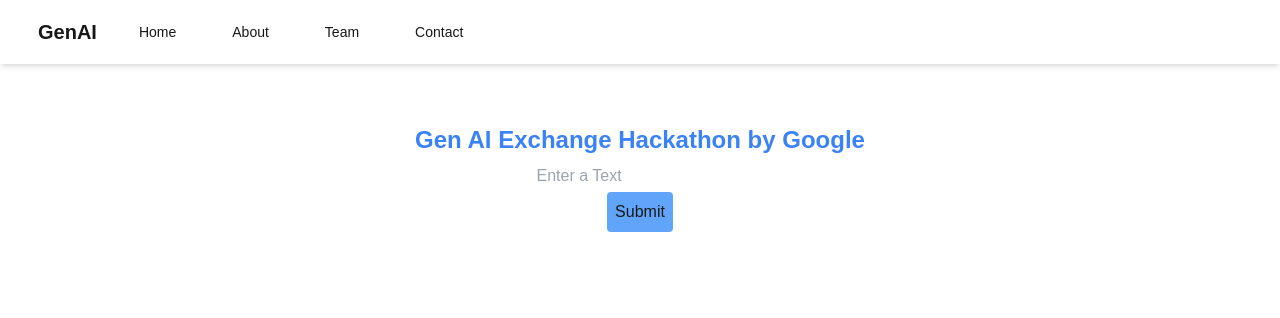
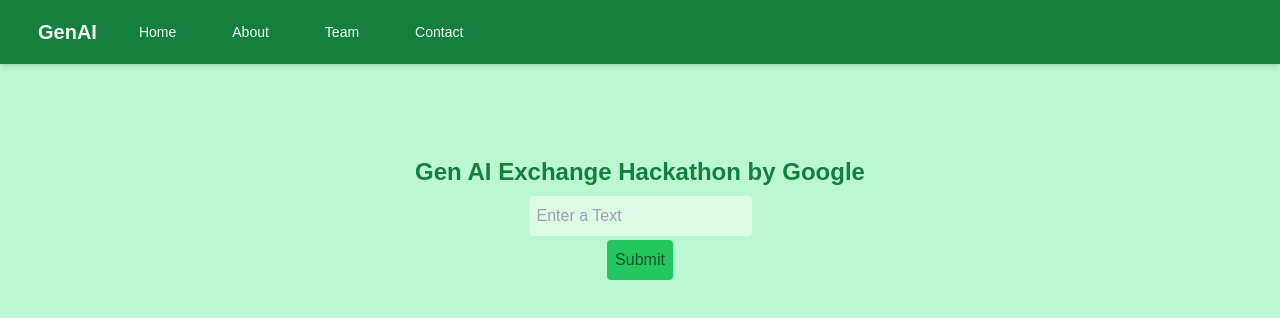
Before and after one commit to shoaib2000857/GroupG, a Next.js app: page / in a window 1280 px wide. Shown: the top 318 px of the page. Built offline with nearby package versions, Linux system fonts and the light colour scheme.

Commit message:
Added a green based theme to the site

```diff
--- a/app/about/page.js
+++ b/app/about/page.js
@@ -2,8 +2,8 @@
 
 export default function page() {
   return (
-    <div>
-      <h1 className="text-3xl font-bold text-blue-500 text-center mt-8">
+    <div className="bg-green-200 text-green-900 min-h-screen p-8">
+      <h1 className="text-3xl font-bold text-green-700 text-center mt-8">
         This is About Page
       </h1>
     </div>
--- a/app/contact/page.js
+++ b/app/contact/page.js
@@ -2,8 +2,8 @@
 
 export default function page() {
   return (
-    <div>
-      <h1 className="text-3xl font-bold text-blue-500 text-center mt-8">
+    <div className="bg-green-200 text-green-900 min-h-screen p-8">
+      <h1 className="text-3xl font-bold text-green-700 text-center mt-8">
         This is Contact Page
       </h1>
     </div>
--- a/app/home/page.js
+++ b/app/home/page.js
@@ -1,7 +1,9 @@
+import { HeroSection } from "../components/hero";
+
 export default function Home() {
-    return (
-      <div className="grid grid-rows-[20px_1fr_20px] items-center justify-items-center min-h-screen p-8 pb-20 gap-16 sm:p-20 font-[family-name:var(--font-geist-sans)]">
-       <h1>Home Page</h1>
-      </div>
-    );
-  }
+  return (
+    <main className="text-center m-5 p-10 bg-green-200 text-green-900">
+      <HeroSection />
+    </main>
+  );
+}
--- a/app/layout.js
+++ b/app/layout.js
@@ -1,5 +1,6 @@
-import Header from "../components/header"
+import Header from "../components/header";
 import "./globals.css";
+
 export const metadata = {
   title: "GenAI Hackathon",
   description:
@@ -9,9 +10,10 @@
 export default function RootLayout({ children }) {
   return (
     <html lang="en">
-      <body className="">
-        <Header/>
-        {children}</body>
+      <body className="bg-green-200 text-green-900">
+        <Header />
+        {children}
+      </body>
     </html>
   );
 }
--- a/app/team/page.js
+++ b/app/team/page.js
@@ -2,8 +2,8 @@
 
 export default function page() {
   return (
-    <div>
-      <h1 className="text-3xl font-bold text-blue-500 text-center mt-8">
+    <div className="bg-green-200 text-green-900 min-h-screen p-8">
+      <h1 className="text-3xl font-bold text-green-700 text-center mt-8">
         This is Team Page
       </h1>
     </div>
--- a/components/header.js
+++ b/components/header.js
@@ -11,13 +11,13 @@
     { name: "Contact", href: "/contact" },
   ];
   return (
-    <nav className=" shadow-md">
+    <nav className="shadow-md bg-green-700 text-green-50">
       <div className="max-w-7xl mx-auto px-4 sm:px-6 lg:px-8">
         <div className="flex justify-between h-16">
           <div className="flex items-center">
             {/* Logo */}
-            <div className="flex-shrink-0 p-1.5 rounded-full hover:bg-blue-600">
-              <Link href="/" className="text-xl font-bold ">
+            <div className="flex-shrink-0 p-1.5 rounded-full hover:bg-green-500">
+              <Link href="/" className="text-xl font-bold text-green-50">
                 GenAI
               </Link>
             </div>
@@ -28,7 +28,7 @@
                 <Link
                   key={item.name}
                   href={item.href}
-                  className="hover:text-blue-600 px-3 py-2 rounded-md text-sm font-medium"
+                  className="hover:text-green-300 px-3 py-2 rounded-md text-sm font-medium"
                 >
                   {item.name}
                 </Link>
@@ -41,7 +41,7 @@
           <div className="-mr-2 flex items-center sm:hidden">
             <button
               onClick={() => setIsOpen(!isOpen)}
-              className="inline-flex items-center justify-center p-2 rounded-md  hover:text-blue-600 focus:outline-none"
+              className="inline-flex items-center justify-center p-2 rounded-md hover:text-green-300 focus:outline-none"
             >
               <svg
                 className="h-6 w-6"
@@ -80,7 +80,7 @@
               <Link
                 key={item.name}
                 href={item.href}
-                className="hover:text-blue-600 block px-3 py-2 rounded-md text-base font-medium"
+                className="hover:text-green-300 block px-3 py-2 rounded-md text-base font-medium"
               >
                 {item.name}
               </Link>
--- a/components/hero.js
+++ b/components/hero.js
@@ -2,22 +2,21 @@
 
 export function HeroSection() {
   return (
-    <div>
-      <h1 className="text-2xl font-bold text-blue-500">
+    <div className="bg-green-200 text-green-900 p-8">
+      <h1 className="text-2xl font-bold text-green-700">
         Gen AI Exchange Hackathon by Google
       </h1>
-      <form className="mt-2  ">
-
+      <form className="mt-2">
         <input
           type="text"
           placeholder="Enter a Text"
           name="promt"
+          className="bg-green-100 text-green-900 p-2 rounded"
         />
         <br />
-        <button className="btn btn-primary bg-blue-400 hover:bg-blue-600 rounded m-1 p-2">
+        <button className="btn btn-primary bg-green-500 hover:bg-green-300 rounded m-1 p-2">
           Submit
         </button>
-
       </form>
     </div>
   );
--- a/package.json
+++ b/package.json
@@ -9,6 +9,8 @@
     "lint": "next lint"
   },
   "dependencies": {
+    "axios": "^1.7.7",
+    "googleapis": "^144.0.0",
     "next": "14.2.13",
     "react": "^18",
     "react-dom": "^18"
```
Also changed, not shown: 1 other file (tests, documents, lock files or other folders).
